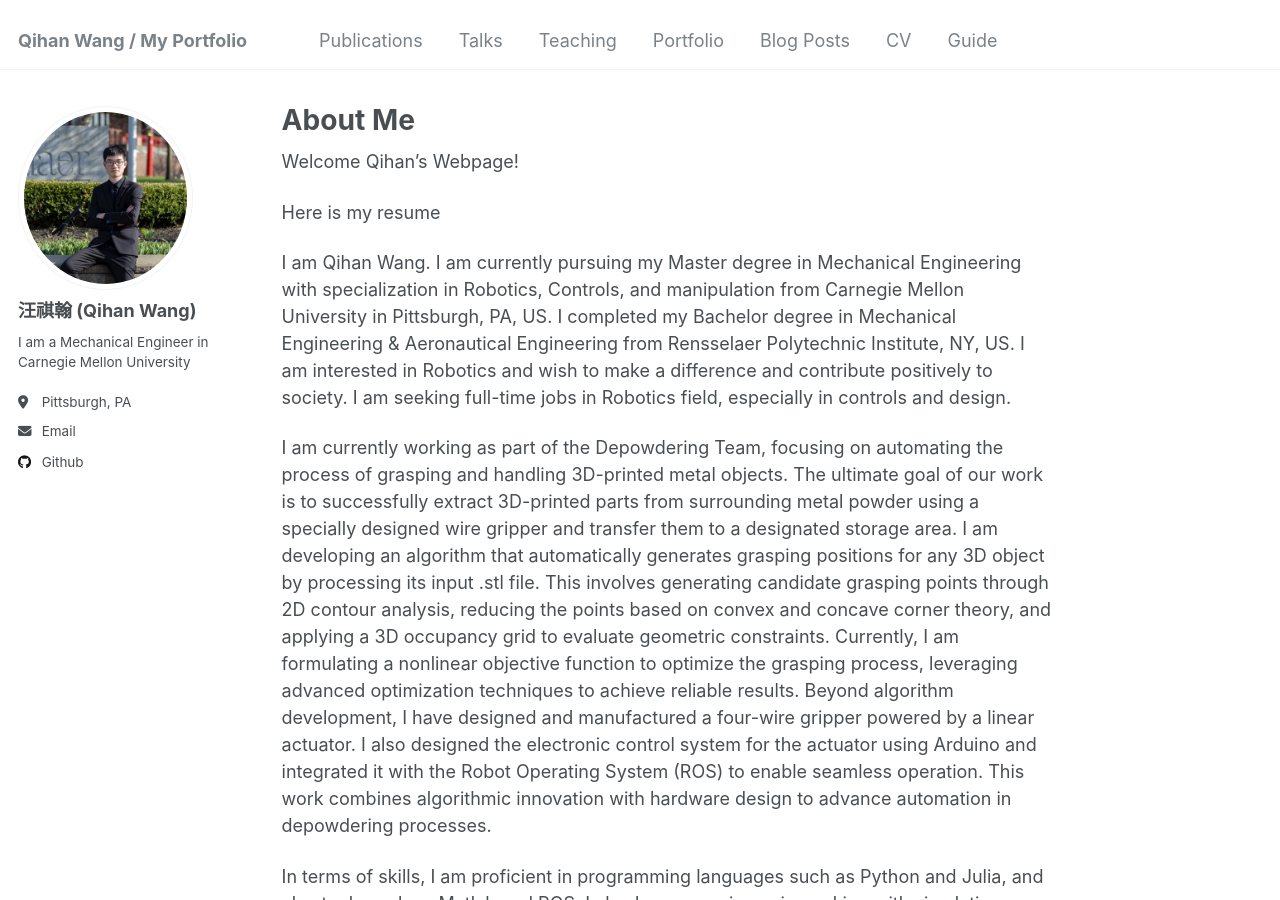
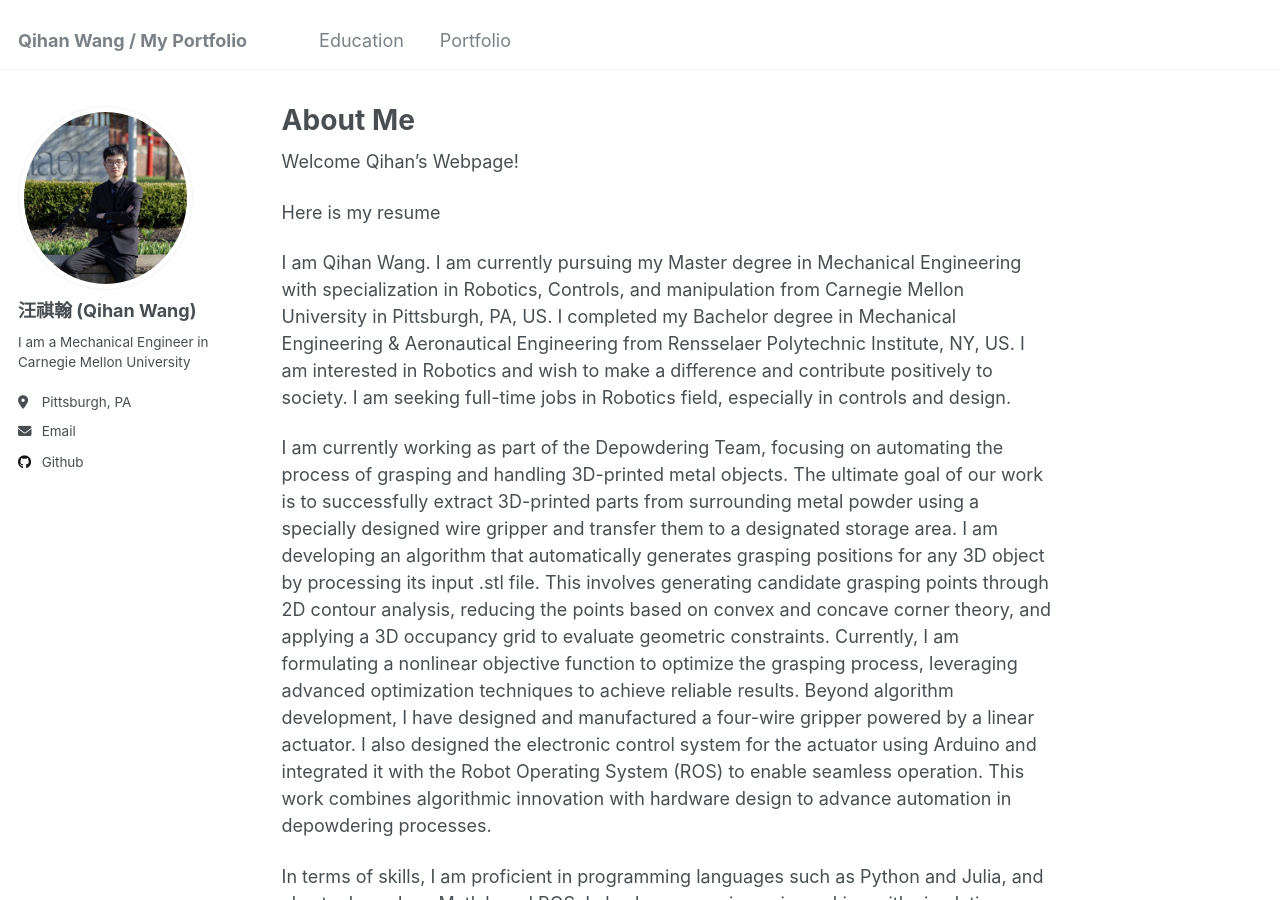
Before and after one commit to wangqihan2000/wqh.github.io, a Jekyll site: the page built from _pages/about.md, in a window 1280 px wide and 900 px high. Built offline with Jekyll 4.4.1, drawn with Linux system fonts in a browser that asks for light colours.

Commit message:
Update navigation.yml

```diff
--- a/_data/navigation.yml
+++ b/_data/navigation.yml
@@ -3,25 +3,9 @@
 # Changing the order here will adjust the order and you can also add additional
 # links. Removing a link prevents it from showing in the header, but does not
 # prevent it from being included in the site.
-
 main:
-  - title: "Publications"
-    url: /publications/
-
-  - title: "Talks"
-    url: /talks/
-
-  - title: "Teaching"
-    url: /teaching/
+  - title: "Education"
+    url: /education/
 
   - title: "Portfolio"
     url: /portfolio/
-
-  - title: "Blog Posts"
-    url: /year-archive/
-
-  - title: "CV"
-    url: /cv/
-
-  - title: "Guide"
-    url: /markdown/
```
